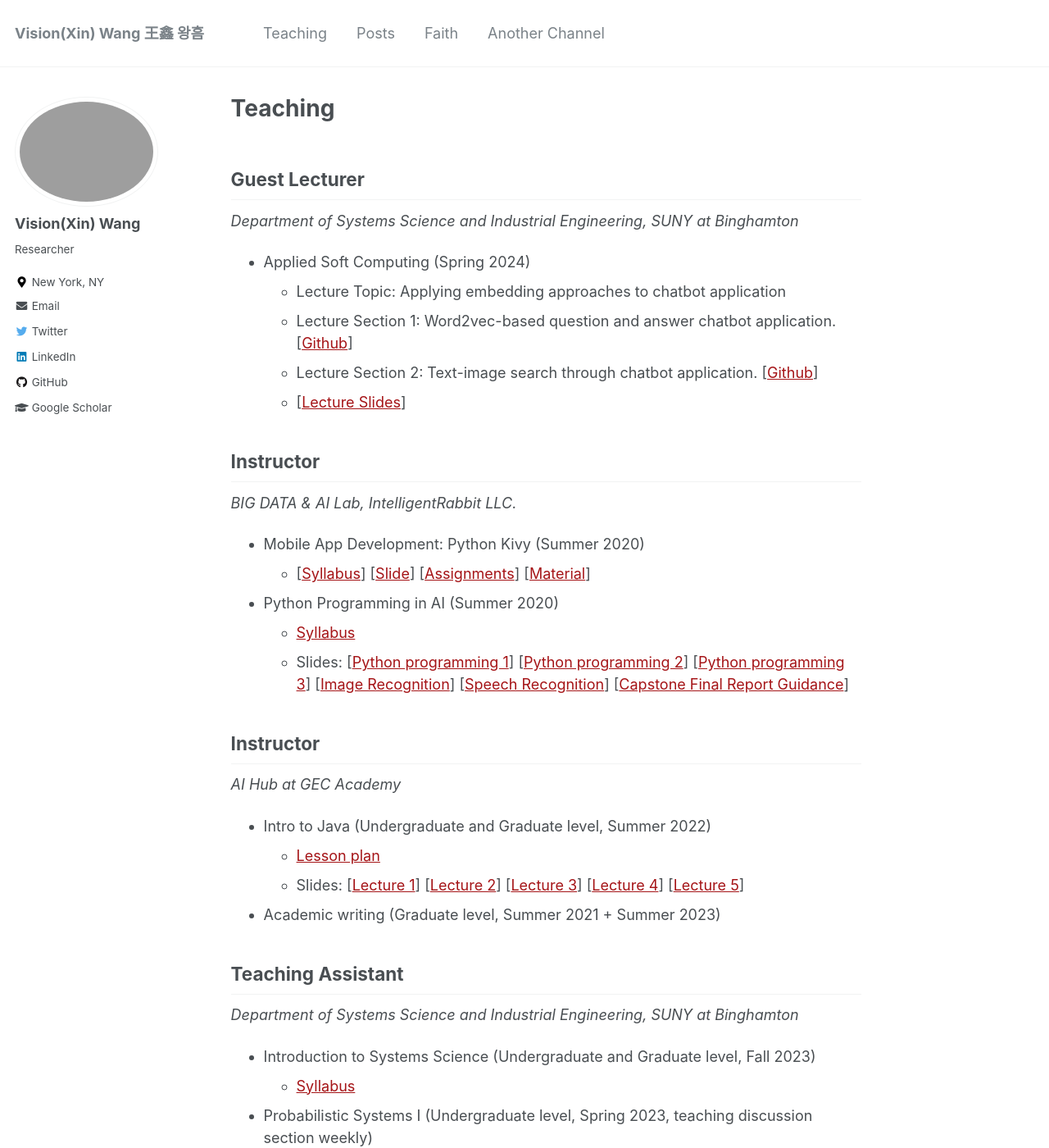
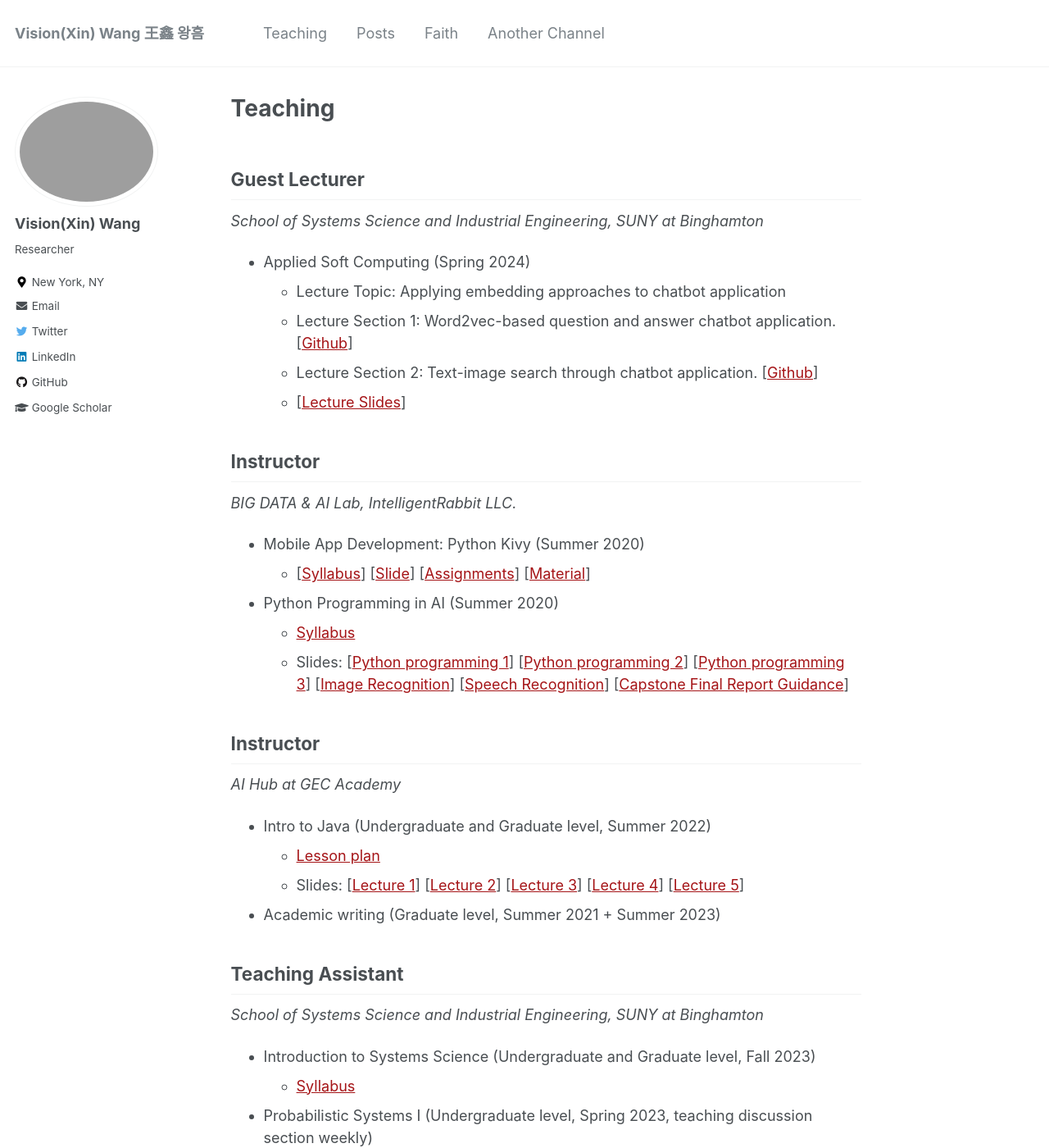
Before and after one commit to xin-wang-kr/xin-wang-kr.github.io, a Jekyll site: the page built from _pages/teaching.md, in a window 1280 px wide and 1400 px high. Shown: the whole window at 82% size. Built offline with Jekyll 4.4.1, drawn with Linux system fonts in a browser that asks for light colours.

Commit message:
Update teaching.md

```diff
--- a/_pages/teaching.md
+++ b/_pages/teaching.md
@@ -4,7 +4,7 @@ title: "Teaching"
 ---
 
 ## Guest Lecturer
-*Department of Systems Science and Industrial Engineering, SUNY at Binghamton*
+*School of Systems Science and Industrial Engineering, SUNY at Binghamton*
 - Applied Soft Computing (Spring 2024)
     - Lecture Topic: Applying embedding approaches to chatbot application
     - Lecture Section 1: Word2vec-based question and answer chatbot application. [[Github](https://github.com/xin-wang-kr/word2vec-chatbot-lecture)]
@@ -27,7 +27,7 @@ title: "Teaching"
 - Academic writing (Graduate level, Summer 2021 + Summer 2023)
 
 ## Teaching Assistant
-*Department of Systems Science and Industrial Engineering, SUNY at Binghamton*
+*School of Systems Science and Industrial Engineering, SUNY at Binghamton*
 - Introduction to Systems Science (Undergraduate and Graduate level, Fall 2023)
     - [Syllabus](/files/pdf/teaching/SSIE-501-Syllabus.pdf)
 - Probabilistic Systems I (Undergraduate level, Spring 2023, teaching discussion section weekly)
```
